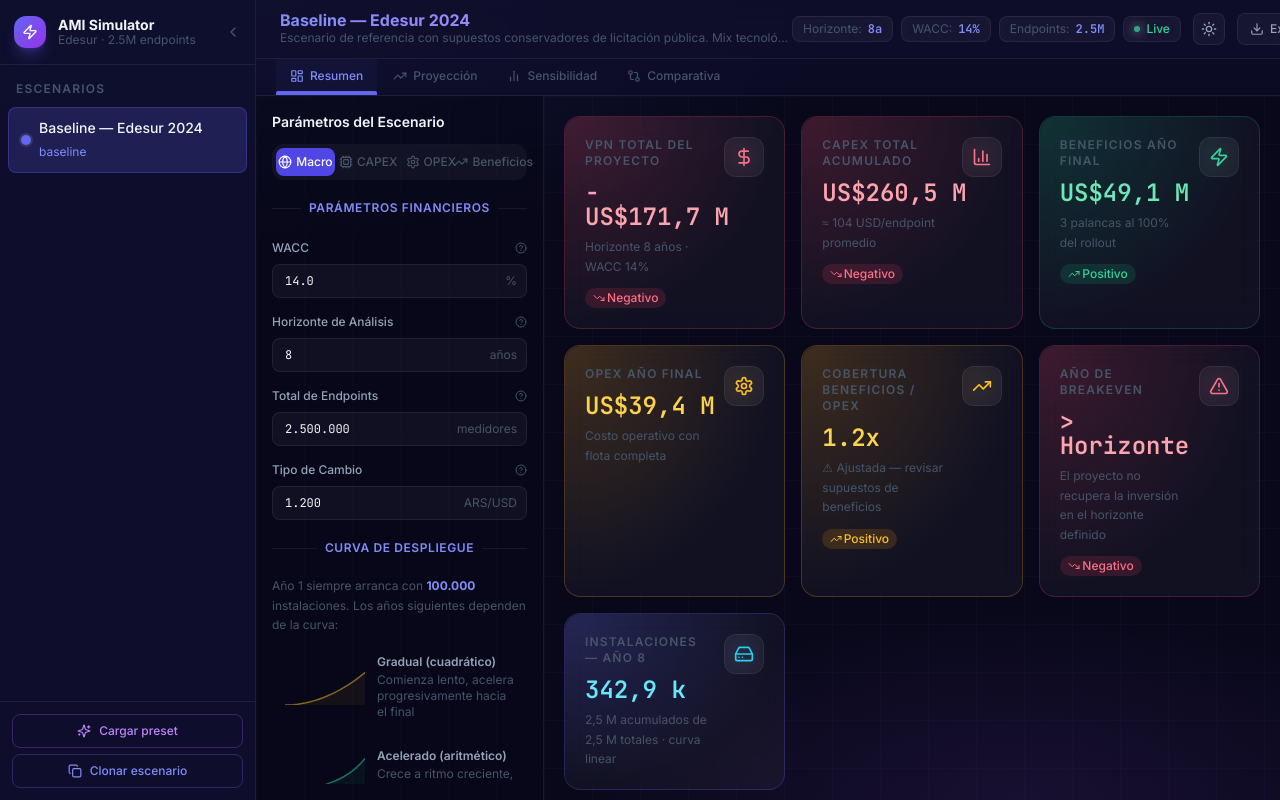
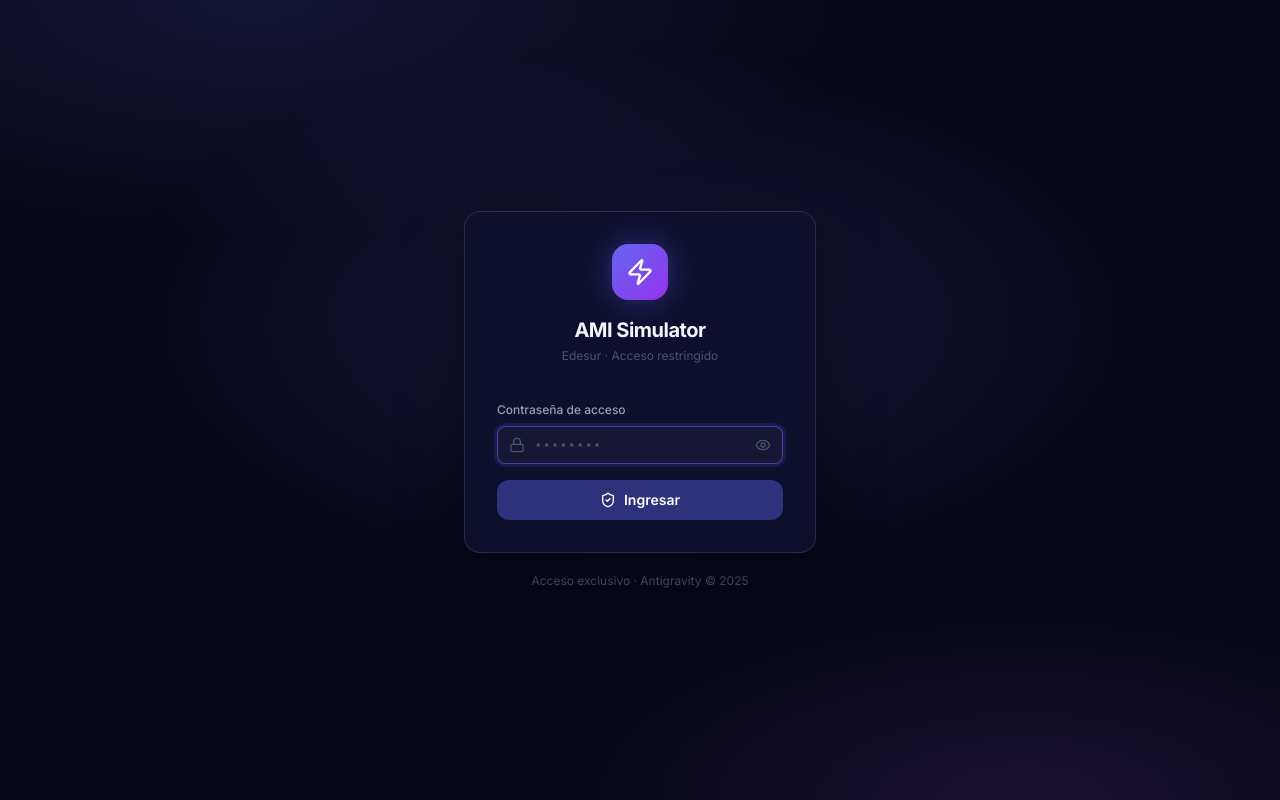
Before and after one commit to fermosteirin-monster/AMI-Simulator, a React (Vite) app: page / in a window 1280 px wide. Built offline with nearby package versions, Linux system fonts and the light colour scheme.

Commit message:
feat: add password login screen

```diff
--- a/src/App.tsx
+++ b/src/App.tsx
@@ -1,6 +1,7 @@
 // App.tsx — Premium shell con Framer Motion, modo light/dark, animaciones fluidas
 
 import { useState, useCallback, useEffect } from 'react';
+import LoginScreen from './components/LoginScreen';
 import { motion, AnimatePresence } from 'framer-motion';
 import {
   Zap, Copy, Trash2, ChevronRight, RotateCcw,
@@ -56,6 +57,10 @@
     setActiveScenario, cloneScenario, deleteScenario, resetScenarioToBaseline,
   } = useStore();
   const activeScenario = useStore(selectActiveScenario);
+
+  const [authenticated, setAuthenticated] = useState<boolean>(
+    () => sessionStorage.getItem('ami_authenticated') === 'true'
+  );
 
   const [cloneName, setCloneName]           = useState('');
   const [showCloneInput, setShowCloneInput] = useState(false);
@@ -127,6 +132,10 @@
   }, [scenarios]);
 
   const isDark = theme === 'dark';
+
+  if (!authenticated) {
+    return <LoginScreen onSuccess={() => setAuthenticated(true)} />;
+  }
 
   return (
     <div
--- /dev/null
+++ b/src/components/LoginScreen.tsx
@@ -0,0 +1,212 @@
+// LoginScreen.tsx — Pantalla de acceso con contraseña
+
+import { useState, useRef } from 'react';
+import { motion, AnimatePresence } from 'framer-motion';
+import { Zap, Lock, Eye, EyeOff, ShieldCheck, AlertCircle } from 'lucide-react';
+
+interface LoginScreenProps {
+  onSuccess: () => void;
+}
+
+const CORRECT_PASSWORD = import.meta.env.VITE_APP_PASSWORD ?? 'ami2025';
+
+export default function LoginScreen({ onSuccess }: LoginScreenProps) {
+  const [password, setPassword]       = useState('');
+  const [showPassword, setShowPassword] = useState(false);
+  const [error, setError]             = useState(false);
+  const [loading, setLoading]         = useState(false);
+  const [shake, setShake]             = useState(false);
+  const inputRef = useRef<HTMLInputElement>(null);
+
+  const handleSubmit = async (e: React.FormEvent) => {
+    e.preventDefault();
+    setLoading(true);
+    setError(false);
+
+    // Small artificial delay for UX
+    await new Promise((r) => setTimeout(r, 600));
+
+    if (password === CORRECT_PASSWORD) {
+      sessionStorage.setItem('ami_authenticated', 'true');
+      onSuccess();
+    } else {
+      setError(true);
+      setLoading(false);
+      setShake(true);
+      setPassword('');
+      setTimeout(() => {
+        setShake(false);
+        inputRef.current?.focus();
+      }, 500);
+    }
+  };
+
+  return (
+    <div
+      className="min-h-screen flex items-center justify-center mesh-bg font-sans"
+      style={{ color: 'var(--text-primary)' }}
+    >
+      {/* Ambient glow */}
+      <div
+        className="fixed inset-0 pointer-events-none"
+        style={{
+          background:
+            'radial-gradient(ellipse 60% 50% at 50% 40%, rgba(99,102,241,0.15) 0%, transparent 70%)',
+        }}
+      />
+
+      <motion.div
+        initial={{ opacity: 0, y: 24, scale: 0.97 }}
+        animate={{ opacity: 1, y: 0, scale: 1 }}
+        transition={{ duration: 0.5, ease: [0.16, 1, 0.3, 1] }}
+        className="w-full max-w-sm px-4"
+      >
+        {/* Card */}
+        <motion.div
+          animate={shake ? { x: [-8, 8, -6, 6, -4, 4, 0] } : { x: 0 }}
+          transition={{ duration: 0.4 }}
+          className="glass rounded-2xl p-8 border"
+          style={{
+            borderColor: error ? 'rgba(244,63,94,0.4)' : 'var(--border-medium)',
+            boxShadow: error
+              ? '0 0 0 1px rgba(244,63,94,0.2), 0 24px 64px rgba(0,0,0,0.4)'
+              : '0 24px 64px rgba(0,0,0,0.4)',
+            background: 'rgba(15,15,46,0.92)',
+            backdropFilter: 'blur(24px)',
+            transition: 'border-color 0.3s, box-shadow 0.3s',
+          }}
+        >
+          {/* Logo */}
+          <div className="flex flex-col items-center mb-8">
+            <motion.div
+              className="w-14 h-14 rounded-2xl bg-gradient-to-br from-brand-500 to-purple-600 flex items-center justify-center shadow-lg mb-4"
+              style={{ boxShadow: '0 0 32px rgba(99,102,241,0.4)' }}
+              whileHover={{ scale: 1.05 }}
+            >
+              <Zap className="w-7 h-7 text-white" />
+            </motion.div>
+            <h1 className="text-xl font-bold tracking-tight" style={{ color: 'var(--text-primary)' }}>
+              AMI Simulator
+            </h1>
+            <p className="text-xs mt-1" style={{ color: 'var(--text-muted)' }}>
+              Edesur · Acceso restringido
+            </p>
+          </div>
+
+          {/* Form */}
+          <form onSubmit={handleSubmit} className="space-y-4">
+            {/* Password field */}
+            <div className="space-y-1.5">
+              <label className="text-xs font-medium" style={{ color: 'var(--text-secondary)' }}>
+                Contraseña de acceso
+              </label>
+              <div className="relative">
+                <div
+                  className="absolute left-3 top-1/2 -translate-y-1/2 pointer-events-none"
+                  style={{ color: error ? 'rgb(244,63,94)' : 'var(--text-muted)' }}
+                >
+                  <Lock className="w-4 h-4" />
+                </div>
+                <input
+                  ref={inputRef}
+                  id="login-password-input"
+                  type={showPassword ? 'text' : 'password'}
+                  value={password}
+                  onChange={(e) => {
+                    setPassword(e.target.value);
+                    if (error) setError(false);
+                  }}
+                  placeholder="••••••••"
+                  autoFocus
+                  autoComplete="current-password"
+                  className="param-input w-full pl-9 pr-10 text-sm"
+                  style={{
+                    borderColor: error ? 'rgba(244,63,94,0.6)' : undefined,
+                    background: error ? 'rgba(244,63,94,0.05)' : undefined,
+                  }}
+                />
+                <button
+                  type="button"
+                  id="toggle-password-visibility"
+                  onClick={() => setShowPassword(!showPassword)}
+                  className="absolute right-3 top-1/2 -translate-y-1/2 transition-colors"
+                  style={{ color: 'var(--text-muted)' }}
+                  tabIndex={-1}
+                >
+                  {showPassword ? <EyeOff className="w-4 h-4" /> : <Eye className="w-4 h-4" />}
+                </button>
+              </div>
+
+              {/* Error message */}
+              <AnimatePresence>
+                {error && (
+                  <motion.div
+                    initial={{ opacity: 0, y: -4 }}
+                    animate={{ opacity: 1, y: 0 }}
+                    exit={{ opacity: 0, y: -4 }}
+                    className="flex items-center gap-1.5 text-xs text-rose-400"
+                  >
+                    <AlertCircle className="w-3.5 h-3.5 flex-shrink-0" />
+                    Contraseña incorrecta. Intentá de nuevo.
+                  </motion.div>
+                )}
+              </AnimatePresence>
+            </div>
+
+            {/* Submit */}
+            <motion.button
+              id="login-submit-btn"
+              type="submit"
+              disabled={loading || !password}
+              className="w-full flex items-center justify-center gap-2 py-2.5 rounded-xl text-sm font-semibold text-white transition-all relative overflow-hidden"
+              style={{
+                background: loading || !password
+                  ? 'rgba(99,102,241,0.4)'
+                  : 'linear-gradient(135deg, #6366f1, #8b5cf6)',
+                boxShadow: loading || !password ? 'none' : '0 0 24px rgba(99,102,241,0.4)',
+                cursor: loading || !password ? 'not-allowed' : 'pointer',
+              }}
+              whileHover={!loading && password ? { scale: 1.01 } : {}}
+              whileTap={!loading && password ? { scale: 0.98 } : {}}
+            >
+              <AnimatePresence mode="wait">
+                {loading ? (
+                  <motion.div
+                    key="loading"
+                    initial={{ opacity: 0 }}
+                    animate={{ opacity: 1 }}
+                    exit={{ opacity: 0 }}
+                    className="flex items-center gap-2"
+                  >
+                    <motion.div
+                      className="w-4 h-4 border-2 border-white/30 border-t-white rounded-full"
+                      animate={{ rotate: 360 }}
+                      transition={{ duration: 0.7, repeat: Infinity, ease: 'linear' }}
+                    />
+                    Verificando…
+                  </motion.div>
+                ) : (
+                  <motion.div
+                    key="idle"
+                    initial={{ opacity: 0 }}
+                    animate={{ opacity: 1 }}
+                    exit={{ opacity: 0 }}
+                    className="flex items-center gap-2"
+                  >
+                    <ShieldCheck className="w-4 h-4" />
+                    Ingresar
+                  </motion.div>
+                )}
+              </AnimatePresence>
+            </motion.button>
+          </form>
+        </motion.div>
+
+        {/* Footer */}
+        <p className="text-center text-xs mt-5" style={{ color: 'var(--text-muted)' }}>
+          Acceso exclusivo · Antigravity © 2025
+        </p>
+      </motion.div>
+    </div>
+  );
+}
```
